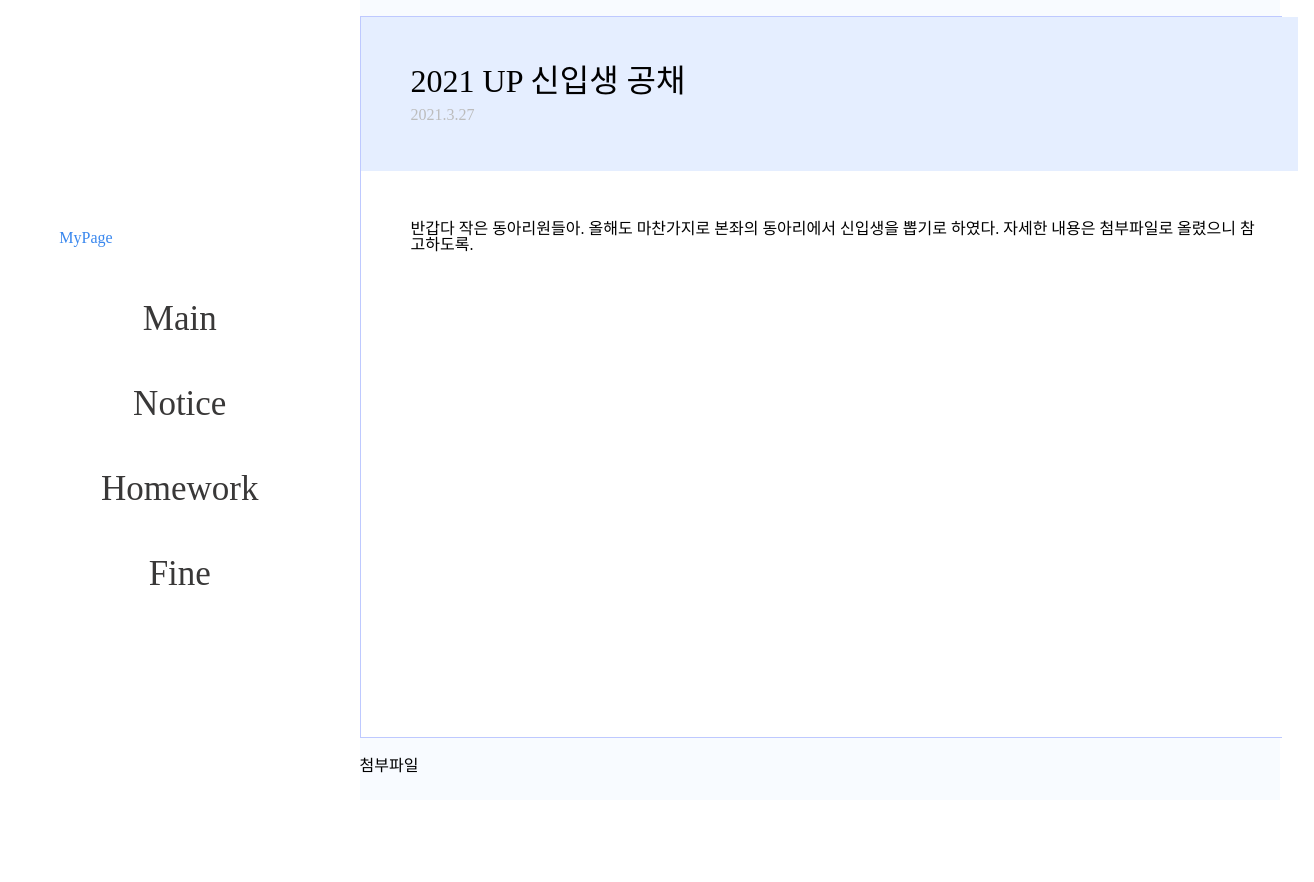
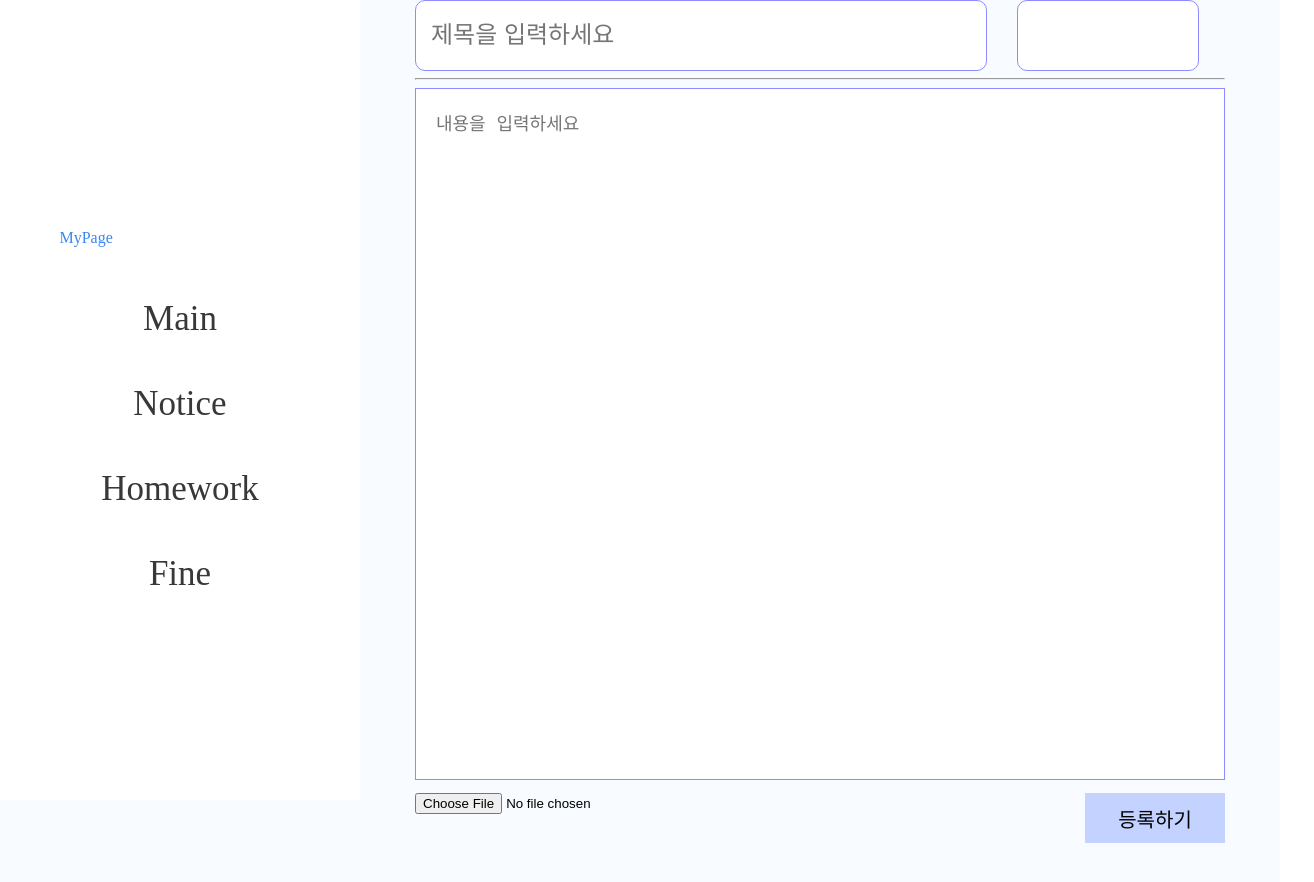
Before and after one commit to DSM-Upgrade/Client, a React app: page / in a window 1280 px wide. Shown: the top 882 px of the page, 1314 px wide, since content can reach past the window. Before the commit the page ends 800 px from the top, so only its background shows below. Built offline with nearby package versions, Linux system fonts and the light colour scheme.

Commit message:
[FEAT]<component/~/NoticeWrite.js> Create File

```diff
--- a/src/Routing.js
+++ b/src/Routing.js
@@ -1,13 +1,14 @@
 import React from "react";
 import { Route, Switch } from "react-router-dom";
 import NoticeContainer from './container/NoticeContainer/NoticeContainer';
+import NoticeWrite from './component/Notice/Admin/NoticeWrite';
 import NoticeDetailView from './component/Notice/NoticeDetailView/NoticeDetailView';
 
 const Routing = () => {
   return (
     <>
       <Switch>
-        <Route component={NoticeDetailView} />
+        <Route component={NoticeWrite} />
       </Switch>
     </>
   );
--- /dev/null
+++ b/src/component/Notice/Admin/NoticeWrite.js
@@ -0,0 +1,26 @@
+import React from 'react';
+import Header from '../../Header/Header';
+import * as S from './style';
+
+const NoticeWrite = () => {
+  return (
+    <S.Container>
+      <Header />
+      <S.Wrapper>
+        <S.TitleInner>
+          <S.NoticeTitle placeholder="제목을 입력하세요"></S.NoticeTitle>
+          <S.NoticeType />
+        </S.TitleInner>
+        <hr />
+        <S.NoticeContents placeholder="내용을 입력하세요">
+        </S.NoticeContents>
+        <S.BottomWrapper>
+          <S.File type="file"></S.File>
+          <S.Submit>등록하기</S.Submit>
+        </S.BottomWrapper>
+      </S.Wrapper>
+    </S.Container>
+  );
+};
+
+export default NoticeWrite;
--- /dev/null
+++ b/src/component/Notice/Admin/style.js
@@ -0,0 +1,70 @@
+import styled from 'styled-components';
+
+export const Container = styled.div`
+  display: flex;
+  width: 100%;
+  height: 100%;
+  background: #F8FBFF;
+`
+
+export const Wrapper = styled.div`
+  width: 810px;
+  height: 900px;
+  margin: auto;
+`
+
+export const TitleInner = styled.div`
+  display: flex;
+  width: 100%;
+  height: 70px;
+`
+
+export const NoticeType = styled.div`
+  width: 180px;
+  height: 98%;
+  border: 1px solid #8E8AFF;
+  background: #ffffff;
+  border-radius: 10px;
+`
+
+export const NoticeTitle = styled.input`
+  width: 540px;
+  height: 95%;
+  margin-right: 30px;
+  border-radius: 10px;
+  border: 1px solid #8E8AFF;
+  padding-left: 15px;
+  padding-right: 15px;
+  background: #ffffff;
+  outline: none;
+  font-size: 24px;
+`
+
+export const NoticeContents = styled.textarea`
+  width: 94.77%;
+  height: 650px;
+  resize: none;
+  border: 1px solid #8E8AFF;
+  outline: none;
+  font-size: 18px;
+  padding: 20px;
+`
+
+export const BottomWrapper = styled.div`
+  display: flex;
+  justify-content: space-between;
+  width: 100%;
+  margin-top: 10px;
+`
+
+export const File = styled.input`
+
+`
+
+export const Submit = styled.button`
+  width: 140px;
+  height: 50px;
+  background: #C4D2FF;
+  border: none;
+  font-size: 20px;
+`
--- a/src/component/Notice/NoticeDetailView/NoticeDetailView.js
+++ b/src/component/Notice/NoticeDetailView/NoticeDetailView.js
@@ -8,7 +8,7 @@ const NoticeDetailView = () => {
   return (
     <S.Container>
       <Header />
-      <Common />
+      <Vote />
     </S.Container>
   );
 };
--- a/src/component/Notice/NoticeDetailView/Vote.js
+++ b/src/component/Notice/NoticeDetailView/Vote.js
@@ -8,12 +8,12 @@ const Vote = () => {
         <S.TitleBox>
           <div>2021 UP 신입생 공채</div>
           <S.Date>2021.3.27</S.Date>
+          <S.Time>3시간 남음</S.Time>
         </S.TitleBox>
         <S.Detail>
-          <div>반갑다 작은 동아리원들아. 올해도 마찬가지로 본좌의 동아리에서 신입생을 뽑기로 하였다. 자세한 내용은 첨부파일로 올렸으니 참고하도록. </div>
+          <S.VoteType>*단일투표 입니다.</S.VoteType>
         </S.Detail>
       </S.Inner>
-      <S.File>첨부파일</S.File>
     </S.Wrapper>
   );
 };
--- a/src/component/Notice/NoticeDetailView/style.js
+++ b/src/component/Notice/NoticeDetailView/style.js
@@ -36,7 +36,13 @@ export const Date = styled.div`
   margin-top: 10px;
 `
 
+export const Time = styled.div`
+  font-size: 20px;
+  margin-top: 10px;
+`
+
 export const Detail = styled.div`
+  position: relative;
   width: 92.76%;
   height: 29.126rem;
   padding: 50px;
@@ -46,3 +52,8 @@ export const Detail = styled.div`
 export const File = styled.div`
   margin-top: 20px;
 `
+
+export const VoteType = styled.div`
+  position: absolute;
+  font-size: 16px;
+`
```
